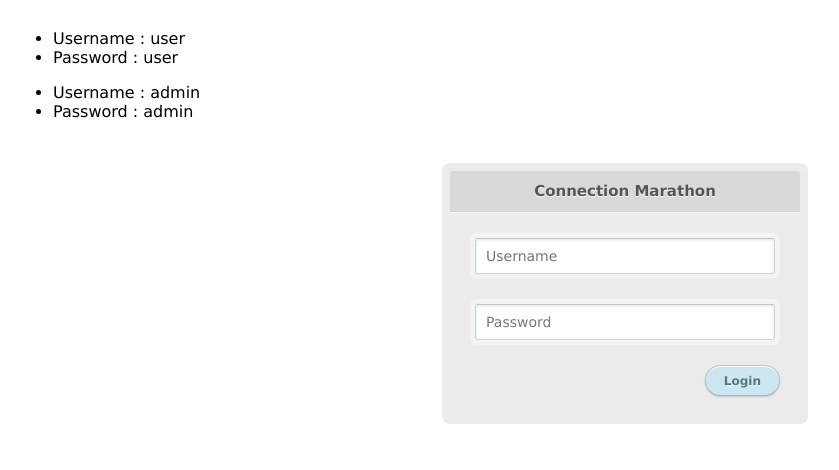
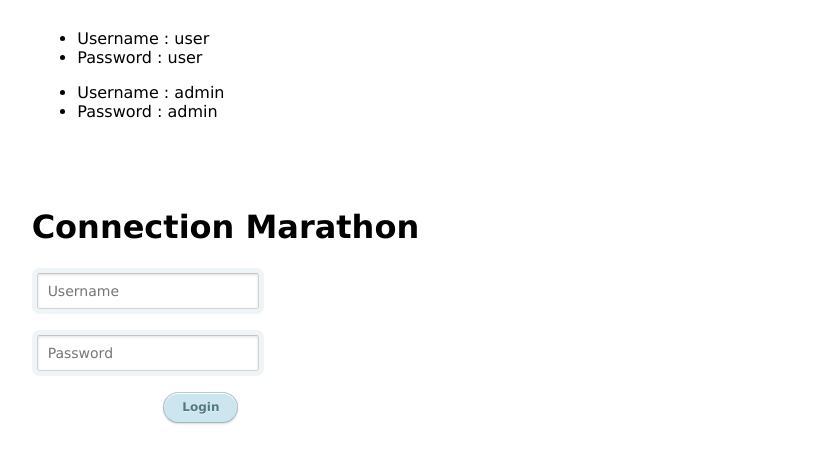
Before and after one commit to Square04299/WebSite-Marathon, a PHP site: page / in a window 1280 px wide. Shown: the top 470 px of the page, without its empty margins (15-854 px from the left). Run offline with PHP 8.4, Linux system fonts and the light colour scheme.

Commit message:
Correction du CSS

```diff
--- a/Content/connection.css
+++ b/Content/connection.css
@@ -3,21 +3,25 @@
   width: 640px;
 }
 
-.login {
+.box {
   position: relative;
   margin: 0 auto;
   padding: 20px 20px 20px;
   width: 310px;
 }
-.login p.submit {
-  text-align: right;
+
+.submit {
+  margin-left: 21%;
+}
+.reset {
+  margin-right: 21%;
 }
 
 .container {
   margin: 50px auto;
   width: 640px;
 }
-.login:before {
+.box:before {
   content: "";
   position: absolute;
   top: -8px;
@@ -29,7 +33,7 @@
   border-radius: 8px;
 }
 
-.login h1 {
+.box h1 {
   margin: -20px -20px 21px;
   line-height: 40px;
   font-size: 15px;
@@ -44,16 +48,18 @@
   box-shadow: 0 1px whitesmoke;
 }
 
-.login p {
-  margin: 20px 0 0;
+.box div {
+  margin: 3% 0 0;
+  text-align: center;
 }
 
-.login p:first-child {
+.box div:first-child {
   margin-top: 0;
 }
 
-.login input[type="text"],
-.login input[type="password"] {
+.box input[type="text"],
+.box input[type="password"],
+.box input[type="date"] {
   width: 278px;
 }
 
@@ -63,7 +69,8 @@
 }
 
 input[type="text"],
-input[type="password"] {
+input[type="password"],
+input[type="date"] {
   margin: 5px;
   margin-right: 15px;
   padding: 0 10px;
@@ -80,7 +87,8 @@
   box-shadow: inset 0 1px 3px rgba(0, 0, 0, 0.12);
 }
 
-input[type="submit"] {
+input[type="submit"],
+input[type="reset"] {
   padding: 0 18px;
   height: 29px;
   font-size: 12px;
@@ -95,7 +103,8 @@
   box-sizing: content-box;
   box-shadow: inset 0 1px white, 0 1px 2px rgba(0, 0, 0, 0.15);
 }
-input[type="submit"]:active {
+input[type="submit"]:active,
+input[type="reset"]:active {
   background: #cde5ef;
   border-color: #9eb9c2 #b3c0c8 #b4ccce;
   box-shadow: inset 0 0 3px rgba(0, 0, 0, 0.2);
--- a/Content/style.css
+++ b/Content/style.css
@@ -15,8 +15,9 @@
 body {
   font-family: "Lucida Grande", Tahoma, Verdana, sans-serif;
 }
-label {
-  margin-right: 30px;
+
+div {
+  margin: 1%;
 }
 
 .postTitle {
@@ -26,7 +27,6 @@
 #global {
   min-height: 100%; /* Voir commentaire sur html et body plus haut */
   margin: auto; /* Permet de centrer la div */
-  text-align: justify;
   padding: 5px 20px;
 }
 
@@ -46,3 +46,112 @@
 #txtComment {
   width: 50%;
 }
+
+.container {
+  margin: 50px auto;
+  width: 640px;
+  float: left;
+}
+
+.box {
+  position: relative;
+  margin: 0 auto;
+  padding: 20px 20px 20px;
+  width: 310px;
+}
+
+.submit {
+  margin-left: 21%;
+}
+.reset {
+  margin-right: 21%;
+}
+
+.box:before {
+  content: "";
+  position: absolute;
+  top: -8px;
+  right: -8px;
+  bottom: -8px;
+  left: -8px;
+  z-index: -1;
+  background: rgba(0, 0, 0, 0.08);
+  border-radius: 8px;
+}
+
+.box h1 {
+  margin: -20px -20px 21px;
+  line-height: 40px;
+  font-size: 15px;
+  font-weight: bold;
+  font-family: "Lucida Grande", Tahoma, Verdana, sans-serif;
+  color: #555;
+  text-align: center;
+  text-shadow: 0 1px white;
+  background: rgba(0, 0, 0, 0.08);
+  border-bottom: 1px solid #cfcfcf;
+  border-radius: 3px 3px 0 0;
+  box-shadow: 0 1px whitesmoke;
+}
+
+.box div {
+  margin: 3% 0 0;
+  text-align: center;
+}
+
+.box div:first-child {
+  margin-top: 0;
+}
+
+.box input[type="text"],
+.box input[type="password"],
+.box input[type="date"] {
+  width: 278px;
+}
+
+input {
+  font-family: "Lucida Grande", Tahoma, Verdana, sans-serif;
+  font-size: 14px;
+}
+
+input[type="text"],
+input[type="password"],
+input[type="date"] {
+  margin: 5px;
+  margin-right: 15px;
+  padding: 0 10px;
+  width: 200px;
+  height: 34px;
+  color: #404040;
+  background: white;
+  border: 1px solid;
+  border-color: #c4c4c4 #d1d1d1 #d4d4d4;
+  border-radius: 2px;
+  outline: 5px solid #eff4f7;
+  -moz-outline-radius: 3px;
+  -webkit-box-shadow: inset 0 1px 3px rgba(0, 0, 0, 0.12);
+  box-shadow: inset 0 1px 3px rgba(0, 0, 0, 0.12);
+}
+
+input[type="submit"],
+input[type="reset"] {
+  padding: 0 18px;
+  height: 29px;
+  font-size: 12px;
+  font-weight: bold;
+  color: #527881;
+  text-shadow: 0 1px #e3f1f1;
+  background: #cde5ef;
+  border: 1px solid;
+  border-color: #b4ccce #b3c0c8 #9eb9c2;
+  border-radius: 16px;
+  outline: 0;
+  box-sizing: content-box;
+  box-shadow: inset 0 1px white, 0 1px 2px rgba(0, 0, 0, 0.15);
+}
+input[type="submit"]:active,
+input[type="reset"]:active {
+  background: #cde5ef;
+  border-color: #9eb9c2 #b3c0c8 #b4ccce;
+  box-shadow: inset 0 0 3px rgba(0, 0, 0, 0.2);
+}
```
